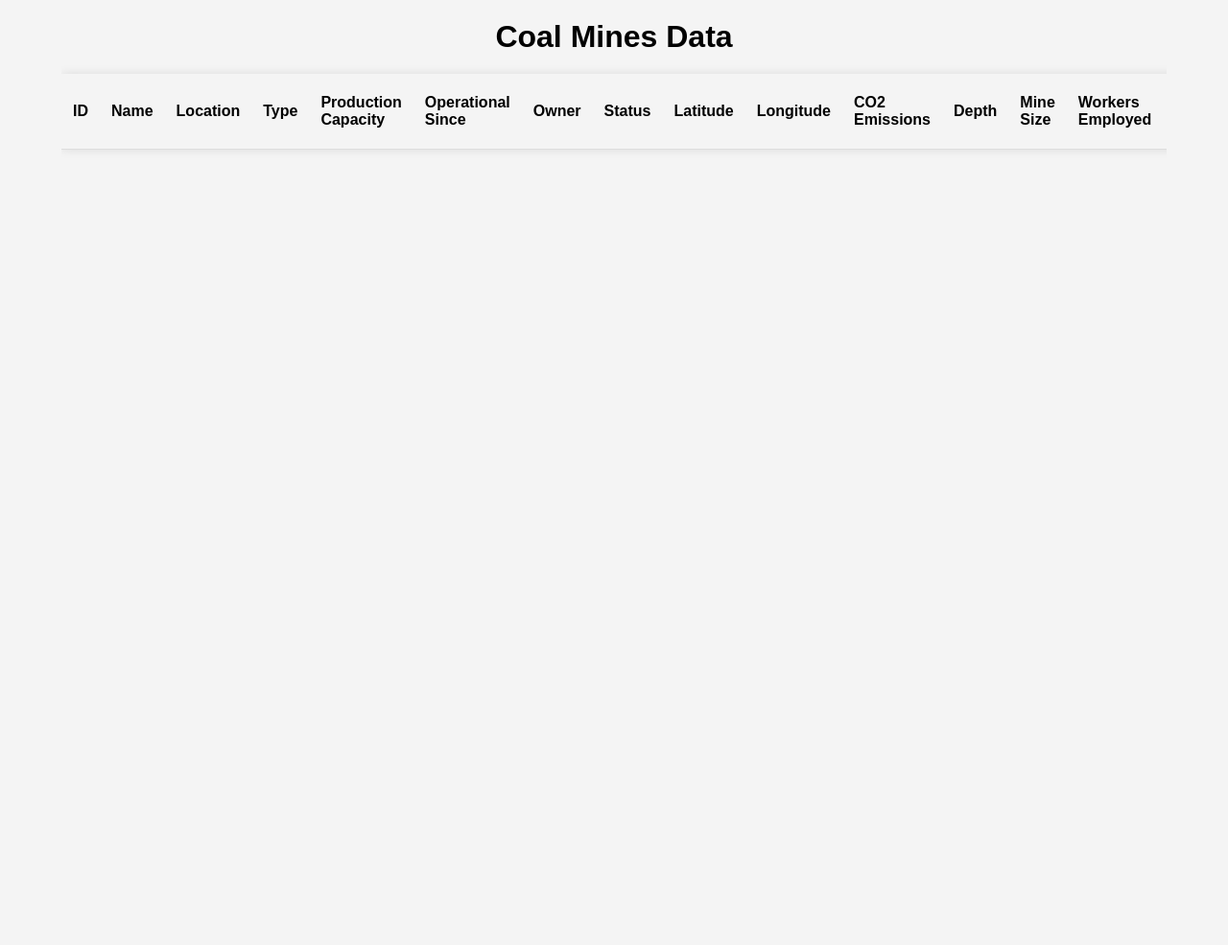
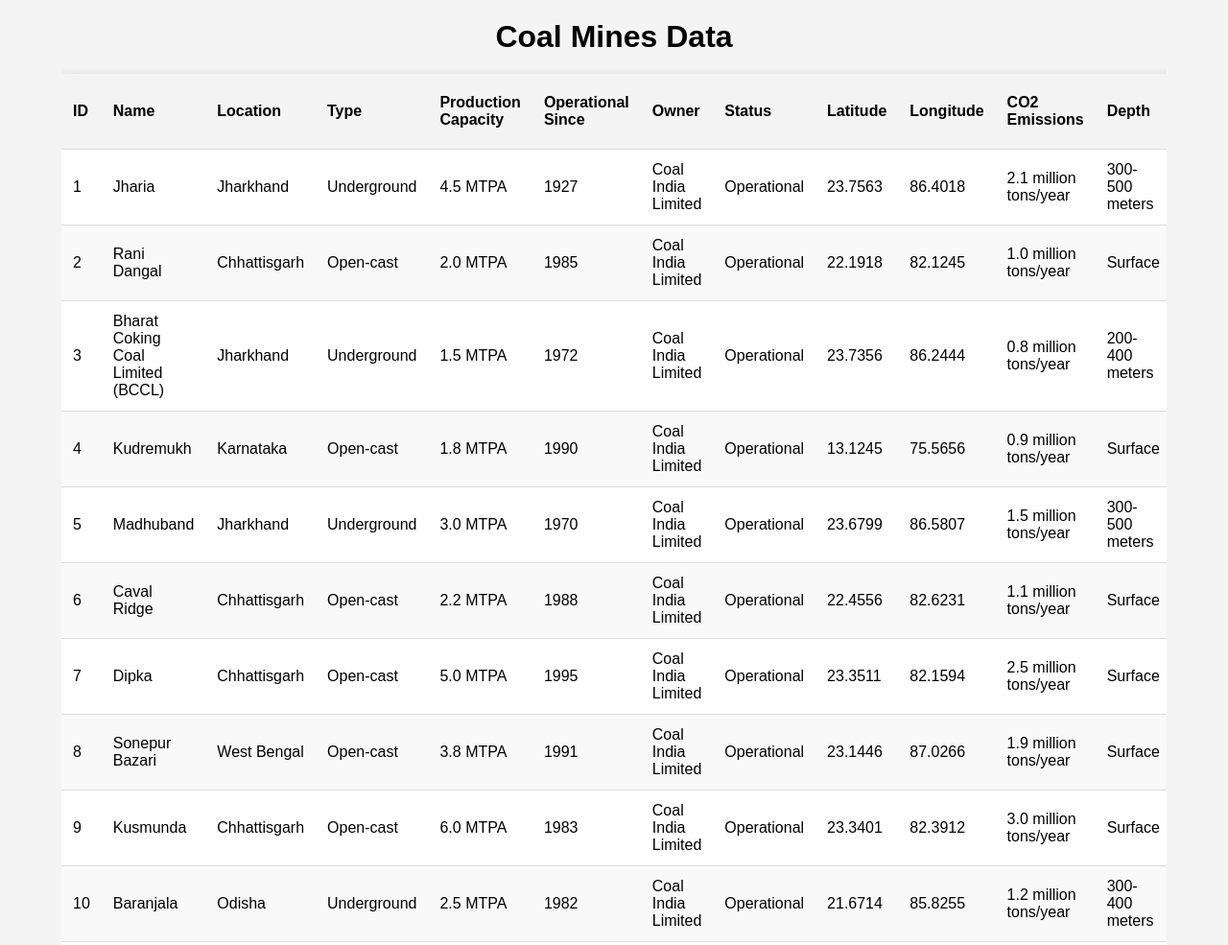
Before and after one commit to aniket123de/SIH1644, a website: page datasets.html in a window 1280 px wide. Shown: the top 985 px of the page at 96% size. Before the commit the page ends 800 px from the top, so only its background shows below. Drawn offline with Linux system fonts and the light colour scheme; no server answers.

Commit message:
Update datasets.html

```diff
--- a/datasets.html
+++ b/datasets.html
@@ -37,7 +37,7 @@
     </div>
     <script>
         document.addEventListener('DOMContentLoaded', () => {
-            fetch('YOUR_RAW_JSON_URL')
+            fetch('https://raw.githubusercontent.com/aniket123de/SIH1644/main/coal-mines.json')
                 .then(response => response.json())
                 .then(data => {
                     const tableBody = document.querySelector('#data-table tbody');
```
